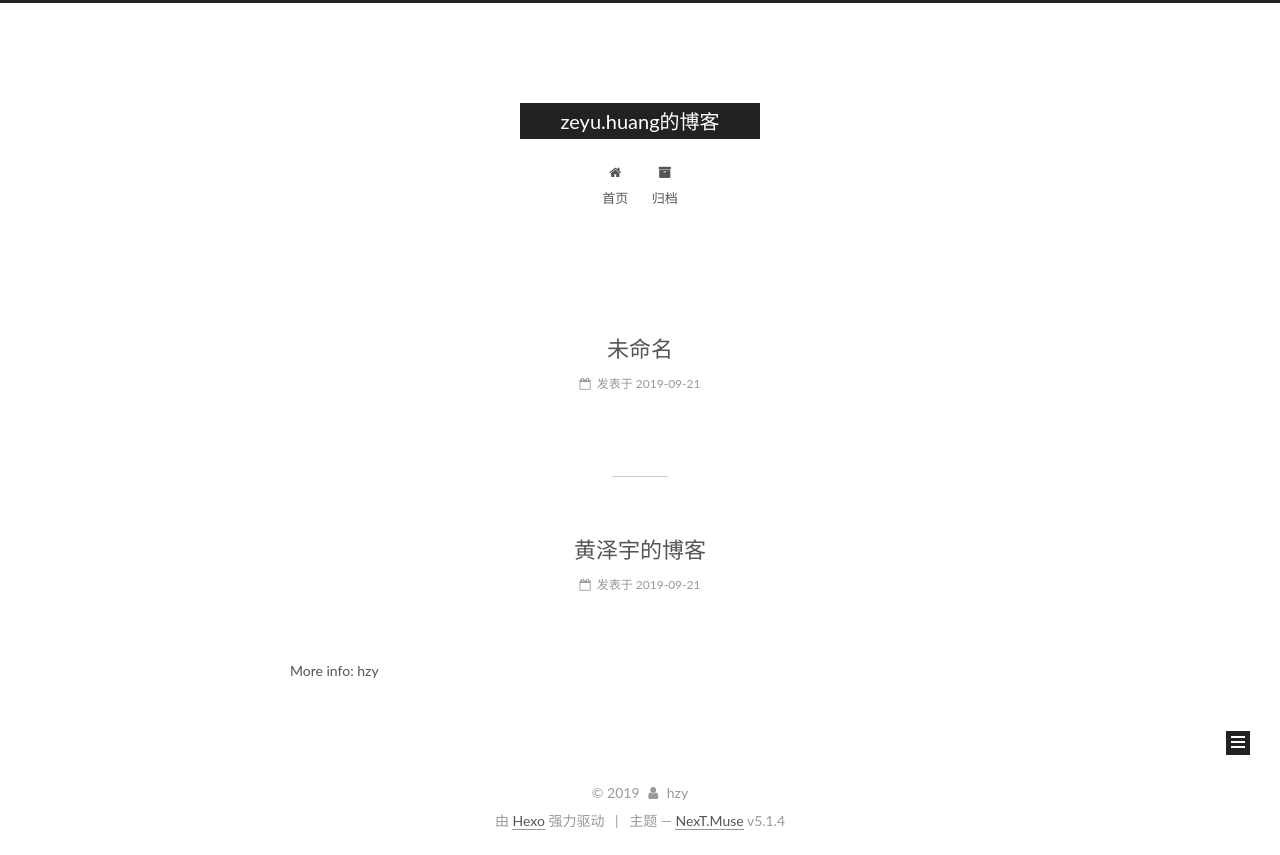
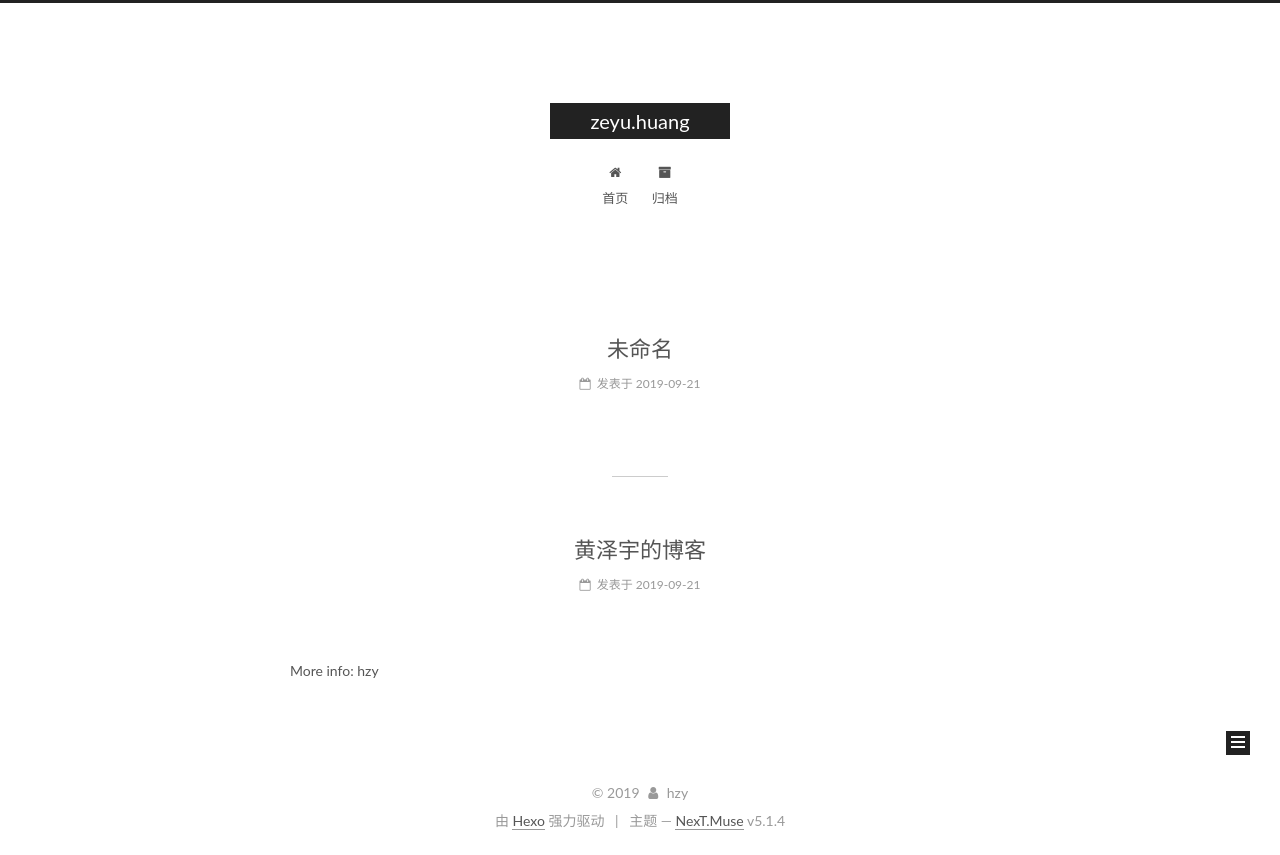
Before and after one commit to zeyu-huang/.github.io, a plain HTML site: page index.html in a window 1280 px wide. Drawn offline with Linux system fonts and the light colour scheme.

Commit message:
Site updated: 2019-09-23 09:35:26

```diff
--- a/index.html
+++ b/index.html
@@ -80,12 +80,12 @@
 
 
 <meta property="og:type" content="website">
-<meta property="og:title" content="zeyu.huang的博客">
+<meta property="og:title" content="zeyu.huang">
 <meta property="og:url" content="http://yoursite.com/index.html">
-<meta property="og:site_name" content="zeyu.huang的博客">
+<meta property="og:site_name" content="zeyu.huang">
 <meta property="og:locale" content="zh-Hans">
 <meta name="twitter:card" content="summary">
-<meta name="twitter:title" content="zeyu.huang的博客">
+<meta name="twitter:title" content="zeyu.huang">
 
 
 
@@ -121,7 +121,7 @@
 
 
 
-  <title>zeyu.huang的博客</title>
+  <title>zeyu.huang</title>
 
 
 
@@ -152,7 +152,7 @@
     <div class="custom-logo-site-title">
       <a href="/" class="brand" rel="start">
         <span class="logo-line-before"><i></i></span>
-        <span class="site-title">zeyu.huang的博客</span>
+        <span class="site-title">zeyu.huang</span>
         <span class="logo-line-after"><i></i></span>
       </a>
     </div>
@@ -238,7 +238,7 @@
     </span>
 
     <span hidden itemprop="publisher" itemscope itemtype="http://schema.org/Organization">
-      <meta itemprop="name" content="zeyu.huang的博客">
+      <meta itemprop="name" content="zeyu.huang">
     </span>
 
 
@@ -357,7 +357,7 @@
     </span>
 
     <span hidden itemprop="publisher" itemscope itemtype="http://schema.org/Organization">
-      <meta itemprop="name" content="zeyu.huang的博客">
+      <meta itemprop="name" content="zeyu.huang">
     </span>
 
 
```
Also changed, not shown: 2019/09/21/Android-View-事件分发/index.html (+6 -6 lines), 2019/09/21/hello-world/index.html (+4 -4 lines), archives/2019/09/index.html (+5 -5 lines), archives/2019/index.html (+5 -5 lines), archives/index.html (+5 -5 lines).
